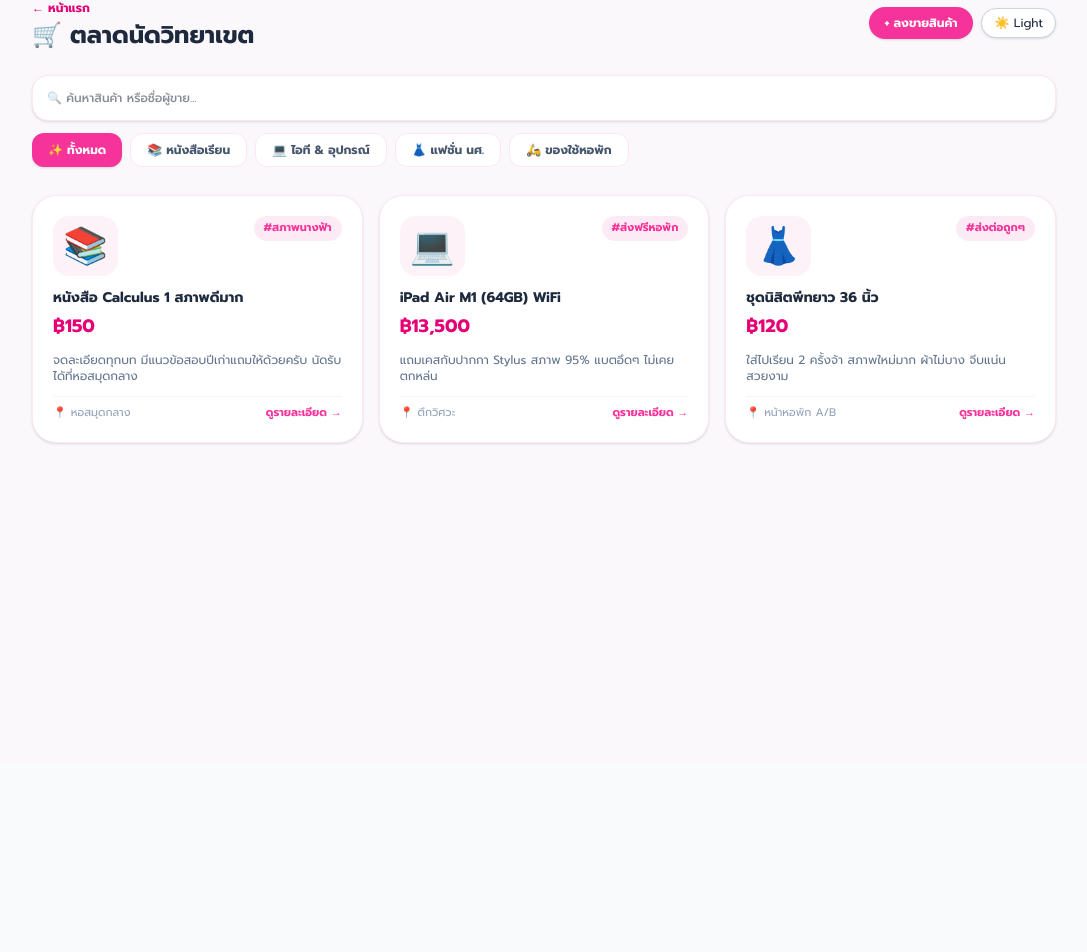
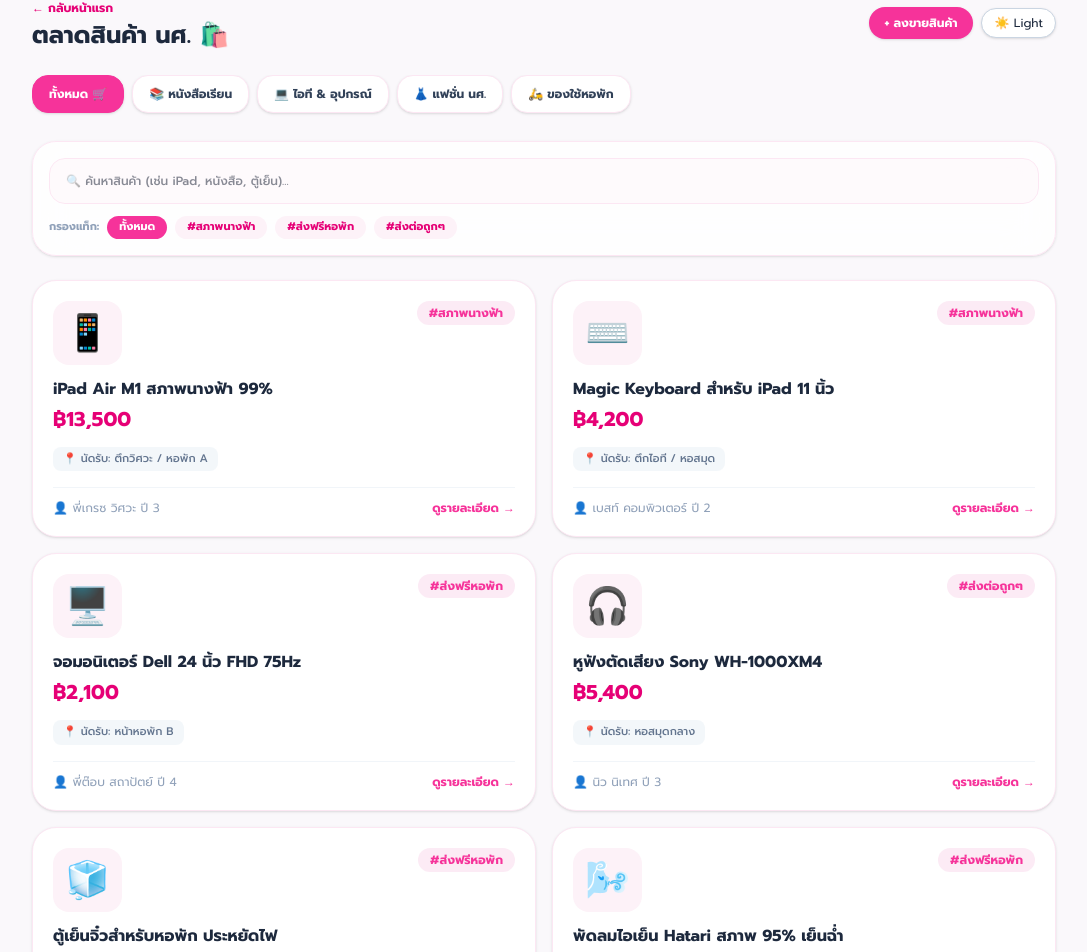
Before and after one commit to palisun47-lang/campus-marketplace, a Next.js app: page /home in a window 1280 px wide. Shown: the part 37-989 px from the top of the page, without its empty margins (96-1183 px from the left). Before the commit the page ends 800 px from the top, so only its background shows below. Built offline with nearby package versions, Linux system fonts and the light colour scheme.

Commit message:
Update product listings and search functionality

```diff
--- a/app/home/page.tsx
+++ b/app/home/page.tsx
@@ -17,42 +17,102 @@ interface Product {
   emoji: string;
 }
 
-const initialProducts: Product[] = [
+const mockProducts: Product[] = [
   {
     id: '1',
-    title: 'หนังสือ Calculus 1 สภาพดีมาก',
-    price: 150,
-    category: 'books',
+    title: 'iPad Air M1 สภาพนางฟ้า 99%',
+    price: 13500,
+    category: 'tech',
     tag: '#สภาพนางฟ้า',
-    location: 'หอสมุดกลาง',
-    seller: 'พี่เกรซ ปี 3',
+    location: 'ตึกวิศวะ / หอพัก A',
+    seller: 'พี่เกรซ วิศวะ ปี 3',
     contact: 'Line: grace_ku',
-    description: 'จดละเอียดทุกบท มีแนวข้อสอบปีเก่าแถมให้ด้วยครับ นัดรับได้ที่หอสมุดกลาง',
-    emoji: '📚',
+    description: 'แถมเคสกับสายชาร์จแท้ แบตอึด 98% ไร้รอยขีดข่วน นัดรับได้ทันที',
+    emoji: '📱',
   },
   {
     id: '2',
-    title: 'iPad Air M1 (64GB) WiFi',
-    price: 13500,
+    title: 'Magic Keyboard สำหรับ iPad 11 นิ้ว',
+    price: 4200,
     category: 'tech',
-    tag: '#ส่งฟรีหอพัก',
-    location: 'ตึกวิศวะ',
-    seller: 'นนท์ วิศวะ',
-    contact: 'Line: non_eng',
-    description: 'แถมเคสกับปากกา Stylus สภาพ 95% แบตอึดๆ ไม่เคยตกหล่น',
-    emoji: '💻',
+    tag: '#สภาพนางฟ้า',
+    location: 'ตึกไอที / หอสมุด',
+    seller: 'เบสท์ คอมพิวเตอร์ ปี 2',
+    contact: 'Line: best_com',
+    description: 'คีย์บอร์ดไทย-อังกฤษ ไฟติดครบ พิมพ์ลื่นมากๆ สภาพเหมือนใหม่',
+    emoji: '⌨️',
   },
   {
     id: '3',
-    title: 'ชุดนิสิตพีทยาว 36 นิ้ว',
-    price: 120,
-    category: 'fashion',
+    title: 'จอมอนิเตอร์ Dell 24 นิ้ว FHD 75Hz',
+    price: 2100,
+    category: 'tech',
+    tag: '#ส่งฟรีหอพัก',
+    location: 'หน้าหอพัก B',
+    seller: 'พี่ต๊อบ สถาปัตย์ ปี 4',
+    contact: 'Line: tob_arch',
+    description: 'หน้าจอคมชัด ไม่มีเดดพิกเซล เหมาะเอาไว้ต่อแยกทำงานหรือเรียนออนไลน์',
+    emoji: '🖥️',
+  },
+  {
+    id: '4',
+    title: 'หูฟังตัดเสียง Sony WH-1000XM4',
+    price: 5400,
+    category: 'tech',
     tag: '#ส่งต่อถูกๆ',
-    location: 'หน้าหอพัก A/B',
-    seller: 'มายด์ บัญชี',
-    contact: 'Line: mind_acc',
-    description: 'ใส่ไปเรียน 2 ครั้งจ้า สภาพใหม่มาก ผ้าไม่บาง จีบแน่นสวยงาม',
-    emoji: '👗',
+    location: 'หอสมุดกลาง',
+    seller: 'นิว นิเทศ ปี 3',
+    contact: 'Line: new_comm',
+    description: 'ตัดเสียงรบกวนเงียบกริบ แบตยังอึดเหมือนเดิม มีกระเป๋าแถมให้ครบกล่อง',
+    emoji: '🎧',
+  },
+  {
+    id: '5',
+    title: 'ตู้เย็นจิ๋วสำหรับหอพัก ประหยัดไฟ',
+    price: 890,
+    category: 'dorm',
+    tag: '#ส่งฟรีหอพัก',
+    location: 'หน้าหอพัก B',
+    seller: 'พี่ต๊อบ สถาปัตย์ ปี 4',
+    contact: 'Line: tob_arch',
+    description: 'ความจุพอดีห้องหอ แช่น้ำแช่ขนมเย็นเจี๊ยบ เสียงเงียบไม่กวนเวลานอน',
+    emoji: '🧊',
+  },
+  {
+    id: '6',
+    title: 'พัดลมไอเย็น Hatari สภาพ 95% เย็นฉ่ำ',
+    price: 750,
+    category: 'dorm',
+    tag: '#ส่งฟรีหอพัก',
+    location: 'หอพัก A',
+    seller: 'เจมส์ วิทยาศาสตร์ ปี 3',
+    contact: 'Line: james_sci',
+    description: 'ใส่น้ำเย็นหรือเจลเย็น ลมออกมาเย็นชื่นใจมาก สภาพดี ล้างทำความสะอาดให้แล้ว',
+    emoji: '🌬️',
+  },
+  {
+    id: '7',
+    title: 'หม้อชาบูไฟฟ้าจิ๋ว มัลติฟังก์ชัน 1.8 ลิตร',
+    price: 220,
+    category: 'dorm',
+    tag: '#สภาพนางฟ้า',
+    location: 'โรงอาหารกลาง',
+    seller: 'พลอย เภสัช ปี 2',
+    contact: 'Line: ploy_rx',
+    description: 'ต้ม ผัด ทอด ได้หมดในหม้อเดียว ร้อนไวมาก เหมาะกับเด็กหอสุดๆ',
+    emoji: '🍲',
+  },
+  {
+    id: '8',
+    title: 'โต๊ะญี่ปุ่นพับได้ พร้อมช่องวาง iPad และแก้วน้ำ',
+    price: 130,
+    category: 'dorm',
+    tag: '#ส่งต่อถูกๆ',
+    location: 'หอพัก B',
+    seller: 'กิ๊ฟ ครุศาสตร์ ปี 1',
+    contact: 'Line: gift_edu',
+    description: 'โต๊ะแข็งแรง ไม่โยกมีช่องเสียบแท็บเล็ตกับช่องใส่แก้วน้ำ พกพาสะดวก',
+    emoji: '🛋️',
   },
 ];
 
@@ -60,37 +120,47 @@ export default function HomePage() {
   const [products, setProducts] = useState<Product[]>([]);
   const [search, setSearch] = useState('');
   const [selectedCategory, setSelectedCategory] = useState('all');
+  const [selectedTag, setSelectedTag] = useState('all');
 
-  // ดึงข้อมูลสินค้าจาก localStorage
   useEffect(() => {
     const saved = localStorage.getItem('products');
     if (saved) {
-      setProducts(JSON.parse(saved));
+      const parsed = JSON.parse(saved);
+      // รวมสินค้าที่ผู้ใช้กดลงขายเข้ากับสินค้า mockData
+      const combined = [...parsed];
+      mockProducts.forEach((mock) => {
+        if (!combined.some((p) => p.id === mock.id)) {
+          combined.push(mock);
+        }
+      });
+      setProducts(combined);
+      localStorage.setItem('products', JSON.stringify(combined));
     } else {
-      // ถ้าไม่มี ให้ใส่ข้อมูลตั้งต้นไว้ก่อน
-      localStorage.setItem('products', JSON.stringify(initialProducts));
-      setProducts(initialProducts);
+      localStorage.setItem('products', JSON.stringify(mockProducts));
+      setProducts(mockProducts);
     }
   }, []);
 
-  // กรองสินค้าตามการค้นหาและหมวดหมู่
   const filteredProducts = products.filter((p) => {
-    const matchSearch = p.title.toLowerCase().includes(search.toLowerCase()) || p.seller.toLowerCase().includes(search.toLowerCase());
+    const matchSearch =
+      p.title.toLowerCase().includes(search.toLowerCase()) ||
+      p.seller.toLowerCase().includes(search.toLowerCase());
     const matchCategory = selectedCategory === 'all' || p.category === selectedCategory;
-    return matchSearch && matchCategory;
+    const matchTag = selectedTag === 'all' || p.tag === selectedTag;
+
+    return matchSearch && matchCategory && matchTag;
   });
 
   return (
     <main className="min-h-screen bg-pink-50/30 dark:bg-slate-950 p-4 md:p-8 space-y-6">
-
       {/* Header */}
       <div className="max-w-5xl mx-auto flex justify-between items-center">
         <div>
           <Link href="/" className="text-xs font-bold text-pink-600 hover:underline">
-            ← หน้าแรก
+            ← กลับหน้าแรก
           </Link>
-          <h1 className="text-2xl font-black text-slate-800 dark:text-slate-100 flex items-center gap-2">
-            🛒 ตลาดนัดวิทยาเขต
+          <h1 className="text-xl md:text-2xl font-black text-slate-800 dark:text-slate-100 flex items-center gap-2">
+            ตลาดสินค้า นศ. 🛍️
           </h1>
         </div>
         <div className="flex items-center gap-2">
@@ -104,19 +174,11 @@ export default function HomePage() {
         </div>
       </div>
 
-      {/* ค้นหา & กรองหมวดหมู่ */}
-      <div className="max-w-5xl mx-auto space-y-3">
-        <input
-          type="text"
-          placeholder="🔍 ค้นหาสินค้า หรือชื่อผู้ขาย..."
-          value={search}
-          onChange={(e) => setSearch(e.target.value)}
-          className="w-full p-3.5 bg-white dark:bg-slate-900 rounded-2xl border border-pink-100 dark:border-slate-800 shadow-sm text-xs font-medium focus:outline-none focus:border-pink-400"
-        />
-
+      {/* แถบหมวดหมู่หลัก */}
+      <div className="max-w-5xl mx-auto">
         <div className="flex gap-2 overflow-x-auto pb-1 text-xs font-bold no-scrollbar">
           {[
-            { id: 'all', label: '✨ ทั้งหมด' },
+            { id: 'all', label: 'ทั้งหมด 🛒' },
             { id: 'books', label: '📚 หนังสือเรียน' },
             { id: 'tech', label: '💻 ไอที & อุปกรณ์' },
             { id: 'fashion', label: '👗 แฟชั่น นศ.' },
@@ -125,10 +187,10 @@ export default function HomePage() {
             <button
               key={cat.id}
               onClick={() => setSelectedCategory(cat.id)}
-              className={`px-4 py-2 rounded-xl transition-all whitespace-nowrap ${
+              className={`px-4 py-2.5 rounded-2xl transition-all whitespace-nowrap shadow-sm border ${
                 selectedCategory === cat.id
-                  ? 'bg-pink-500 text-white shadow-sm'
-                  : 'bg-white dark:bg-slate-900 text-slate-600 dark:text-slate-300 border border-pink-100 dark:border-slate-800'
+                  ? 'bg-pink-500 border-pink-500 text-white'
+                  : 'bg-white dark:bg-slate-900 text-slate-700 dark:text-slate-200 border-pink-100 dark:border-slate-800 hover:bg-pink-50'
               }`}
             >
               {cat.label}
@@ -137,39 +199,77 @@ export default function HomePage() {
         </div>
       </div>
 
-      {/* รายการสินค้า */}
-      <div className="max-w-5xl mx-auto grid grid-cols-1 sm:grid-cols-2 md:grid-cols-3 gap-4">
+      {/* ช่องค้นหา & ตัวกรองแท็ก */}
+      <div className="max-w-5xl mx-auto bg-white/80 dark:bg-slate-900/80 backdrop-blur-xl p-4 rounded-3xl border border-pink-100 dark:border-slate-800 shadow-sm space-y-3">
+        <div className="relative">
+          <input
+            type="text"
+            placeholder="🔍 ค้นหาสินค้า (เช่น iPad, หนังสือ, ตู้เย็น)..."
+            value={search}
+            onChange={(e) => setSearch(e.target.value)}
+            className="w-full p-3.5 pl-4 bg-pink-50/40 dark:bg-slate-800/50 rounded-2xl border border-pink-100 dark:border-slate-700 text-xs font-medium focus:outline-none focus:border-pink-400"
+          />
+        </div>
+
+        {/* แท็กกรองด่วน */}
+        <div className="flex items-center gap-2 text-xs font-bold overflow-x-auto no-scrollbar">
+          <span className="text-slate-400 text-[11px] shrink-0">กรองแท็ก:</span>
+          {[
+            { tag: 'all', label: 'ทั้งหมด' },
+            { tag: '#สภาพนางฟ้า', label: '#สภาพนางฟ้า' },
+            { tag: '#ส่งฟรีหอพัก', label: '#ส่งฟรีหอพัก' },
+            { tag: '#ส่งต่อถูกๆ', label: '#ส่งต่อถูกๆ' },
+          ].map((t) => (
+            <button
+              key={t.tag}
+              onClick={() => setSelectedTag(t.tag)}
+              className={`px-3 py-1 rounded-full text-[11px] transition-all whitespace-nowrap ${
+                selectedTag === t.tag
+                  ? 'bg-pink-500 text-white font-black'
+                  : 'bg-pink-50 text-pink-600 dark:bg-slate-800 dark:text-pink-400 hover:bg-pink-100'
+              }`}
+            >
+              {t.label}
+            </button>
+          ))}
+        </div>
+      </div>
+
+      {/* การ์ดรายการสินค้า */}
+      <div className="max-w-5xl mx-auto grid grid-cols-1 sm:grid-cols-2 md:grid-cols-2 lg:grid-cols-2 gap-4">
         {filteredProducts.length > 0 ? (
           filteredProducts.map((p) => (
             <Link
               key={p.id}
               href={`/home/detail?id=${p.id}`}
-              className="bg-white dark:bg-slate-900 rounded-3xl p-5 border border-pink-100 dark:border-slate-800 shadow-sm hover:shadow-md hover:border-pink-300 transition-all space-y-3 flex flex-col justify-between group"
+              className="bg-white dark:bg-slate-900 rounded-3xl p-5 border border-pink-100 dark:border-slate-800 shadow-sm hover:shadow-md hover:border-pink-300 transition-all flex flex-col justify-between space-y-4 group"
             >
               <div className="space-y-3">
                 <div className="flex justify-between items-start">
-                  <span className="text-4xl p-2.5 bg-pink-50 dark:bg-slate-800 rounded-2xl group-hover:scale-110 transition-transform">
+                  <div className="text-4xl p-3 bg-pink-50 dark:bg-slate-800 rounded-2xl group-hover:scale-105 transition-transform">
                     {p.emoji || '🛍️'}
-                  </span>
-                  <span className="text-[11px] font-bold text-pink-500 bg-pink-100/80 px-2.5 py-1 rounded-full">
+                  </div>
+                  <span className="text-xs font-bold text-pink-500 bg-pink-100/80 dark:bg-pink-950/60 dark:text-pink-300 px-3 py-1 rounded-full">
                     {p.tag}
                   </span>
                 </div>
 
                 <div className="space-y-1">
-                  <h3 className="font-bold text-sm text-slate-800 dark:text-slate-100 line-clamp-1 group-hover:text-pink-600 transition-colors">
+                  <h3 className="font-bold text-base text-slate-800 dark:text-slate-100 line-clamp-1 group-hover:text-pink-600 transition-colors">
                     {p.title}
                   </h3>
-                  <p className="text-lg font-black text-pink-600 dark:text-pink-400">
+                  <p className="text-xl font-black text-pink-600 dark:text-pink-400">
                     ฿{Number(p.price).toLocaleString()}
                   </p>
                 </div>
 
-                <p className="text-xs text-slate-500 line-clamp-2">{p.description}</p>
+                <div className="text-[11px] font-medium text-slate-500 bg-slate-100/80 dark:bg-slate-800 px-2.5 py-1 rounded-lg inline-block">
+                  📍 นัดรับ: {p.location}
+                </div>
               </div>
 
-              <div className="pt-2 border-t border-slate-100 dark:border-slate-800 flex justify-between items-center text-[11px] text-slate-400">
-                <span>📍 {p.location}</span>
+              <div className="pt-3 border-t border-slate-100 dark:border-slate-800 flex justify-between items-center text-xs text-slate-400">
+                <span className="flex items-center gap-1">👤 {p.seller}</span>
                 <span className="text-pink-500 font-bold group-hover:translate-x-1 transition-transform">
                   ดูรายละเอียด →
                 </span>
@@ -178,11 +278,10 @@ export default function HomePage() {
           ))
         ) : (
           <div className="col-span-full text-center py-12 text-slate-400 text-xs">
-            😢 ไม่พบสินค้าที่คุณค้นหา
+            😢 ไม่พบสินค้าที่คุณค้นหา ลองเปลี่ยนแท็กหรือคำค้นหาดูครับ
           </div>
         )}
       </div>
-
     </main>
   );
 }
```
